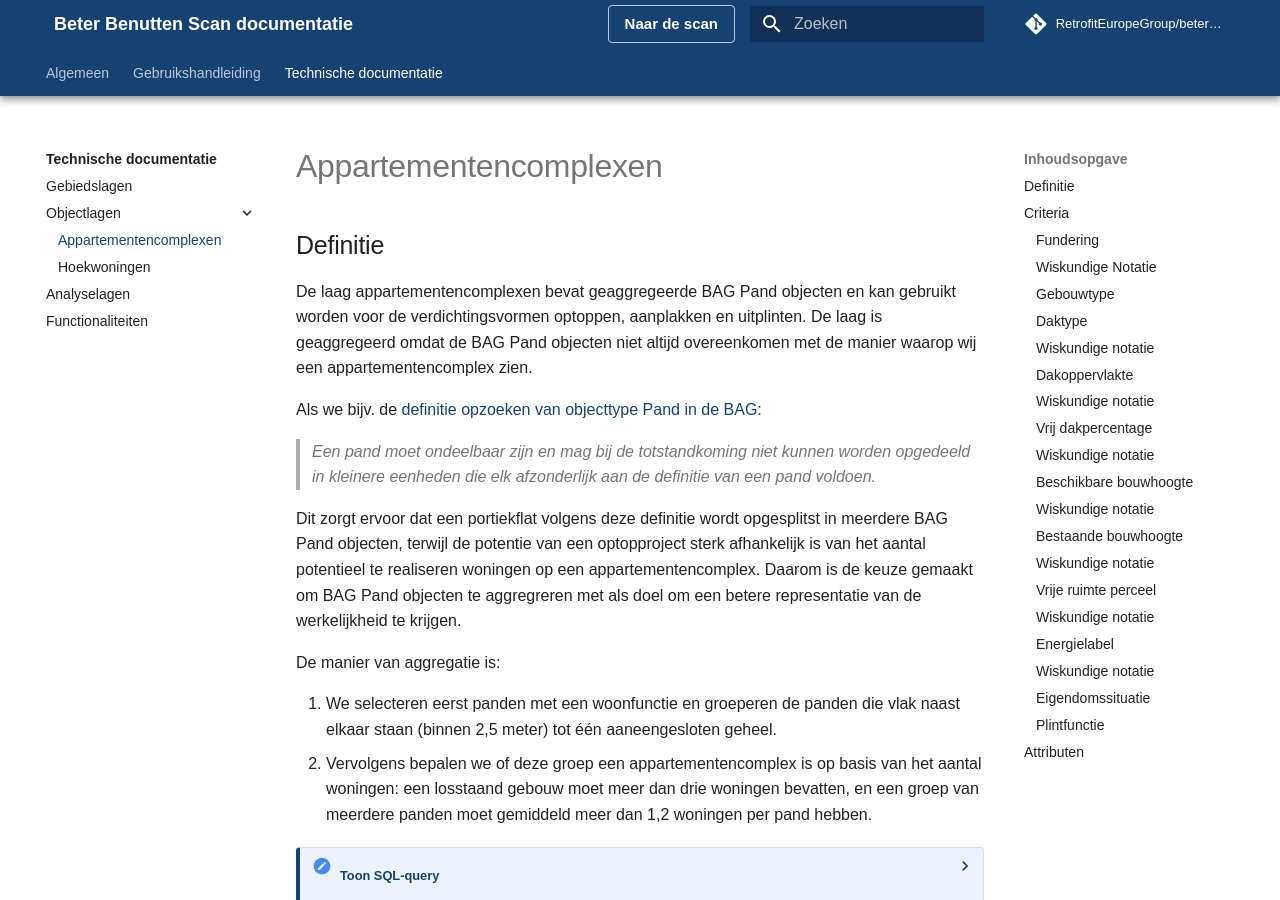
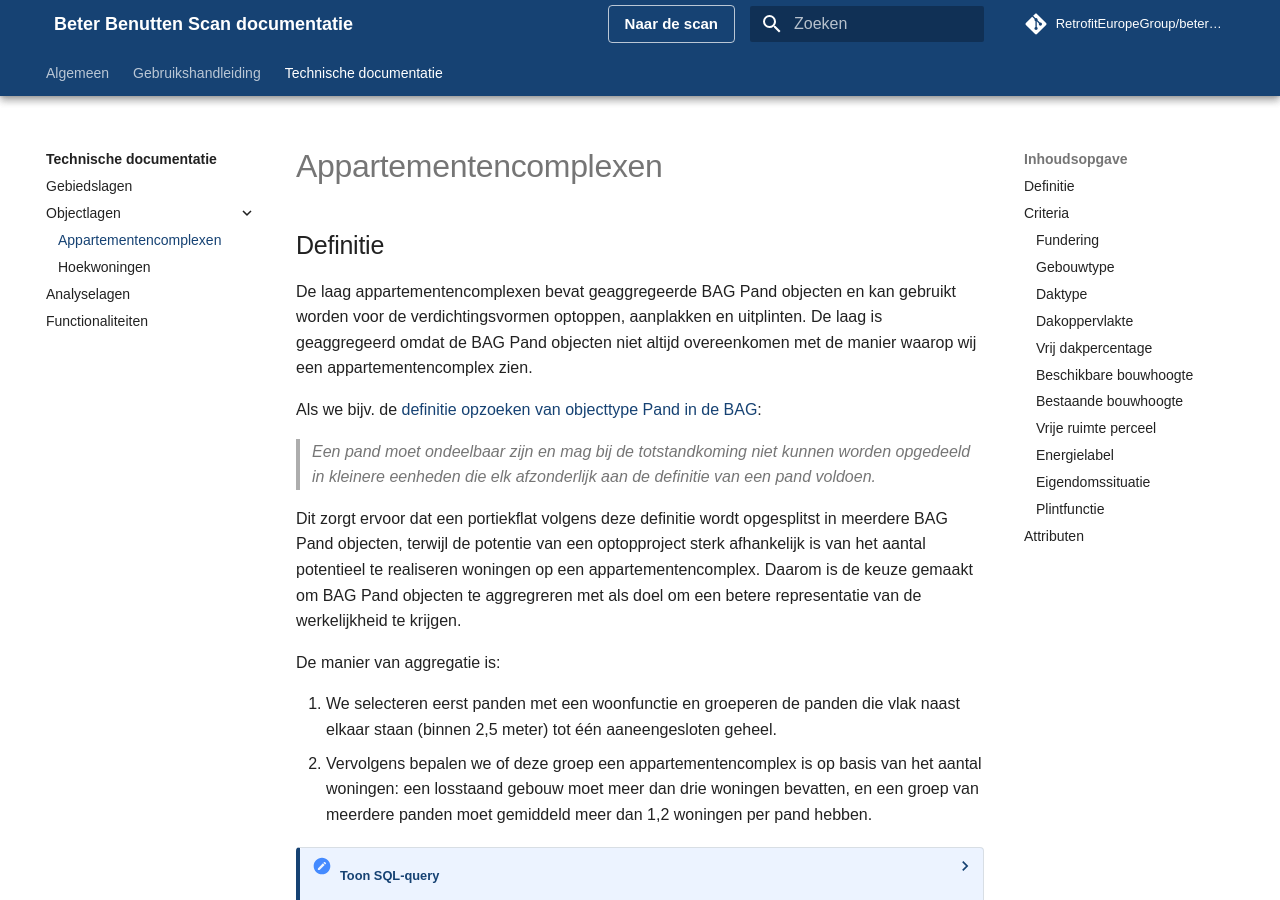
Before and after one commit to RetrofitEuropeGroup/beterbenuttenscan-docs, an MkDocs documentation site: the page built from docs/technische-documentatie/objectlagen/appartementencomplexen.md, in a window 1280 px wide and 900 px high. Built offline with MkDocs 1.6.1 and Material for MkDocs 9.7.7, drawn with Linux system fonts in a browser that asks for light colours; some web fonts are replaced; comment, search, counter and statistics services are not loaded.

Commit message:
Format mathematical notation labels
Replace heading-level labels with bold text throughout the apartment-complex documentation.

```diff
--- a/docs/technische-documentatie/objectlagen/appartementencomplexen.md
+++ b/docs/technische-documentatie/objectlagen/appartementencomplexen.md
@@ -98,7 +98,7 @@
      * Panden uit 1970 of later krijgen een score van 1.
 5. Eindscore berekenen: De uiteindelijke funderingsscore is de vermenigvuldiging van de bouwjaarscore en de bodemscore. Dit getal wordt afgerond op twee decimalen.
 
-### Wiskundige Notatie
+**Wiskundige notatie**
 
 De uiteindelijke funderingsscore ($S_{fundering}$) wordt berekend door de bouwjaarscore ($S_{bouwjaar}$) te vermenigvuldigen met de bodemscore ($S_{bodem}$):
 
@@ -199,7 +199,7 @@
 
 De uitkomsten zijn in QGIS verkend en handmatig gevalideerd, met extra aandacht voor complexen aan de grenzen van de selectie. De decision tree is vervolgens in FME uitgevoerd op basis van BAG3D LOD2.2.
 
-### Wiskundige notatie
+**Wiskundige notatie**
 
 Voor ieder relevant dakvlak \(j\) binnen complex \(c\) wordt eerst het aandeel in het totale dakoppervlak bepaald:
 
@@ -252,7 +252,7 @@
 2. Bij een dakoppervlakte groter dan 1.000 m² is de score 1.
 3. Bij een ontbrekende of onbekende dakoppervlakte is de score 0.
 
-### Wiskundige notatie
+**Wiskundige notatie**
 
 De totale dakoppervlakte van complex \(c\) wordt berekend als de som van de relevante dakvlakken:
 
@@ -297,7 +297,7 @@
 
 Het attribuut `Vrij dak percentage` wordt afgerond op hele procentpunten en vervolgens weergegeven met twee decimalen. De `vrijdakoppervlakte_score` wordt berekend door dit percentage door 100 te delen.
 
-### Wiskundige notatie
+**Wiskundige notatie**
 
 Voor ieder complex \(c\) definiëren we:
 
@@ -360,7 +360,7 @@
 
 De oppervlakte van geschikte en ongeschikte dakvlakken wordt per `complexid` opgeteld. De uiteindelijke score is het aandeel van het geschikte dakoppervlak in het totale beoordeelde dakoppervlak. Wanneer geen bestemmingsplan of maatvoering beschikbaar is, krijgt het dakvlak en daarmee het complex momenteel score 0.
 
-### Wiskundige notatie
+**Wiskundige notatie**
 
 Voor ieder dakvlak \(i\) definiëren we:
 
@@ -438,7 +438,7 @@
 
 De grens van 30 meter is gekozen als indicatie voor de overgang naar hogere bebouwing, waarbij strengere bouwkundige en veiligheidskundige eisen kunnen gelden. De scoregewichten en grenswaarden kunnen in een volgende iteratie worden aangepast op basis van overleg met het optopteam.
 
-### Wiskundige notatie
+**Wiskundige notatie**
 
 Voor ieder dakvlak \(i\) binnen complex \(c\) definiëren we:
 
@@ -504,7 +504,7 @@
 3. Bij meer dan 5.000 m² is de score 1.
 4. Bij ontbrekende vrije ruimte wordt de score 0.
 
-### Wiskundige notatie
+**Wiskundige notatie**
 
 Voor ieder perceeldeel \(j\) dat bij complex \(c\) hoort, definiëren we \(A_{cj}\) als de oppervlakte buiten de buffer van 25 meter. De totale vrije ruimte van complex \(c\) is:
 
@@ -559,7 +559,7 @@
 
 In de eindoutput blijven alleen `energielabel_score`, `complexid` en `energielabel` over.
 
-### Wiskundige notatie
+**Wiskundige notatie**
 
 Voor complex \(c\) definiëren we:
 
```
